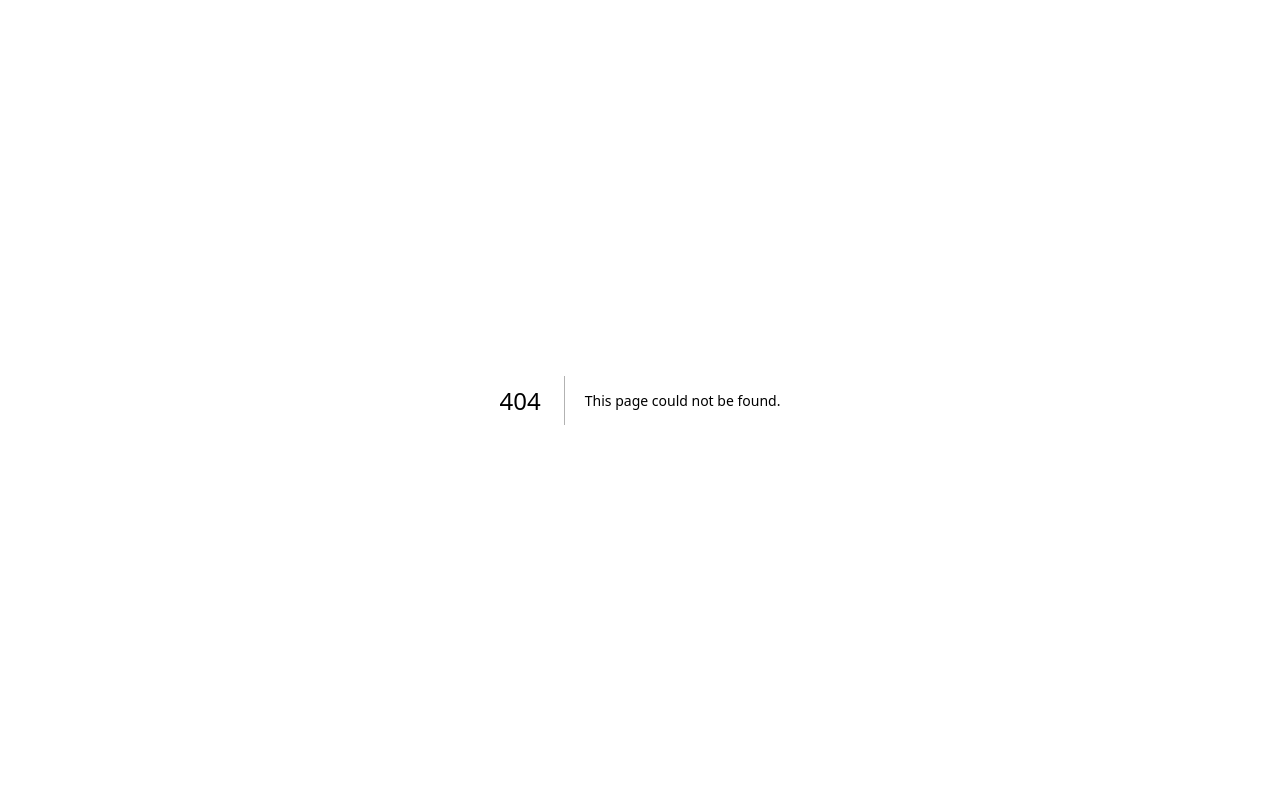
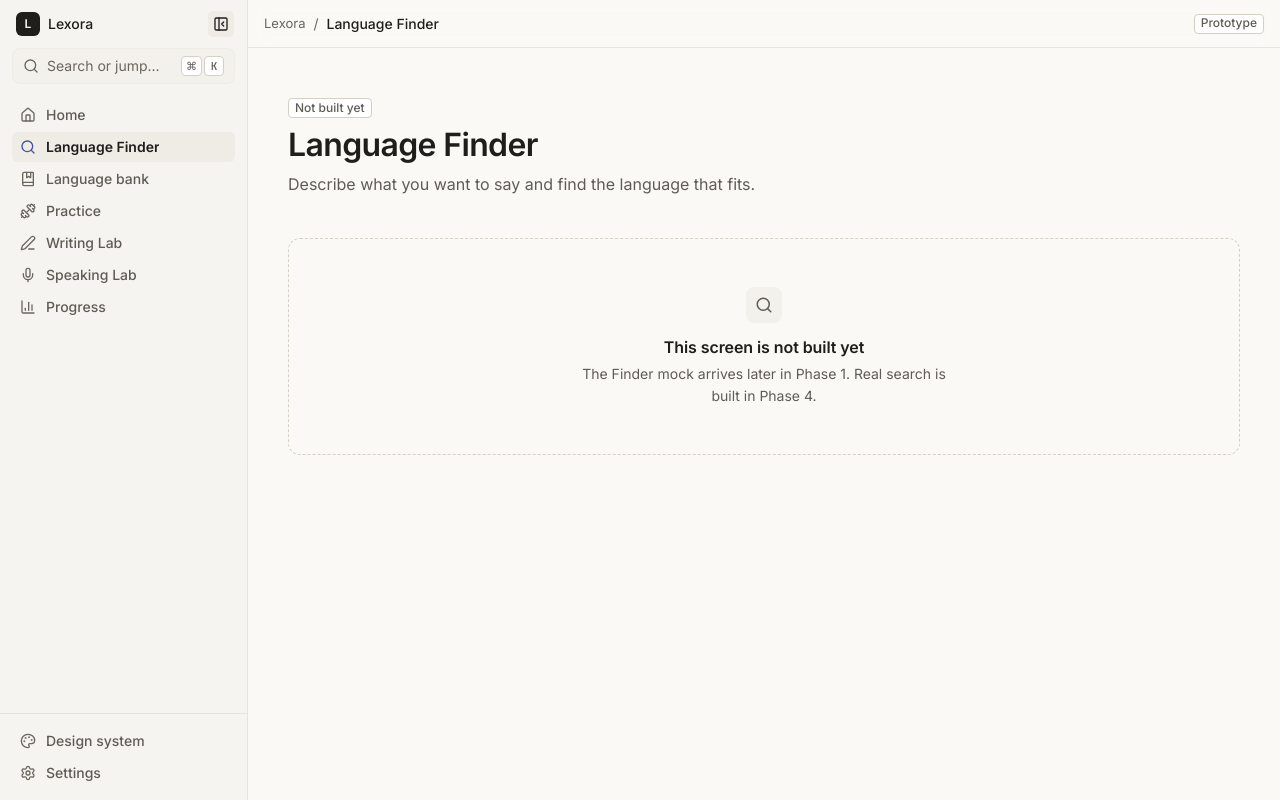
Before and after one commit to sajjadislam523/lexora, a Next.js app: page /finder in a window 1280 px wide. Before the commit this address had no page. Built offline with nearby package versions, Linux system fonts and the light colour scheme.

Commit message:
feat(shell): add (app) route group with placeholder pages
Home, Finder, Language bank, Practice, Writing Lab, Speaking Lab, Progress and Settings render inside the shell; each placeholder names the phase that delivers it. The landing page links to the prototype.

```diff
--- /dev/null
+++ b/src/app/(app)/bank/page.tsx
@@ -0,0 +1,9 @@
+import type { Metadata } from "next";
+
+import { RoutePlaceholder } from "@/components/shell/route-placeholder";
+
+export const metadata: Metadata = { title: "Language bank" };
+
+export default function BankPage() {
+  return <RoutePlaceholder id="bank" />;
+}
--- /dev/null
+++ b/src/app/(app)/finder/page.tsx
@@ -0,0 +1,9 @@
+import type { Metadata } from "next";
+
+import { RoutePlaceholder } from "@/components/shell/route-placeholder";
+
+export const metadata: Metadata = { title: "Language Finder" };
+
+export default function FinderPage() {
+  return <RoutePlaceholder id="finder" />;
+}
--- /dev/null
+++ b/src/app/(app)/home/page.tsx
@@ -0,0 +1,9 @@
+import type { Metadata } from "next";
+
+import { RoutePlaceholder } from "@/components/shell/route-placeholder";
+
+export const metadata: Metadata = { title: "Home" };
+
+export default function HomePage() {
+  return <RoutePlaceholder id="home" />;
+}
--- /dev/null
+++ b/src/app/(app)/layout.tsx
@@ -0,0 +1,6 @@
+import { AppShell } from "@/components/shell/app-shell";
+
+/** Every authenticated-app page (Phase 2 adds auth) renders inside the persistent shell. */
+export default function AppLayout({ children }: { children: React.ReactNode }) {
+  return <AppShell>{children}</AppShell>;
+}
--- /dev/null
+++ b/src/app/(app)/practice/page.tsx
@@ -0,0 +1,9 @@
+import type { Metadata } from "next";
+
+import { RoutePlaceholder } from "@/components/shell/route-placeholder";
+
+export const metadata: Metadata = { title: "Practice" };
+
+export default function PracticePage() {
+  return <RoutePlaceholder id="practice" />;
+}
--- /dev/null
+++ b/src/app/(app)/progress/page.tsx
@@ -0,0 +1,9 @@
+import type { Metadata } from "next";
+
+import { RoutePlaceholder } from "@/components/shell/route-placeholder";
+
+export const metadata: Metadata = { title: "Progress" };
+
+export default function ProgressPage() {
+  return <RoutePlaceholder id="progress" />;
+}
--- /dev/null
+++ b/src/app/(app)/settings/page.tsx
@@ -0,0 +1,9 @@
+import type { Metadata } from "next";
+
+import { RoutePlaceholder } from "@/components/shell/route-placeholder";
+
+export const metadata: Metadata = { title: "Settings" };
+
+export default function SettingsPage() {
+  return <RoutePlaceholder id="settings" />;
+}
--- /dev/null
+++ b/src/app/(app)/speaking/page.tsx
@@ -0,0 +1,9 @@
+import type { Metadata } from "next";
+
+import { RoutePlaceholder } from "@/components/shell/route-placeholder";
+
+export const metadata: Metadata = { title: "Speaking Lab" };
+
+export default function SpeakingPage() {
+  return <RoutePlaceholder id="speaking" />;
+}
--- /dev/null
+++ b/src/app/(app)/writing/page.tsx
@@ -0,0 +1,9 @@
+import type { Metadata } from "next";
+
+import { RoutePlaceholder } from "@/components/shell/route-placeholder";
+
+export const metadata: Metadata = { title: "Writing Lab" };
+
+export default function WritingPage() {
+  return <RoutePlaceholder id="writing" />;
+}
--- a/src/app/page.tsx
+++ b/src/app/page.tsx
@@ -2,20 +2,23 @@ import Link from "next/link";
 
 import { Button } from "@/components/ui/button";
 
-/** Placeholder home. The application shell and dashboard arrive in Phase 1. */
-export default function HomePage() {
+/** Placeholder landing page. Public marketing pages arrive in a later phase. */
+export default function LandingPage() {
   return (
     <main className="mx-auto flex min-h-dvh max-w-reading flex-col justify-center px-4 py-16 sm:px-6">
-      <p className="type-overline text-subtle-foreground">In development · Phase 0</p>
-      <h1 className="mt-3 type-title text-foreground sm:type-display">Lexora</h1>
+      <p className="type-overline text-subtle-foreground">In development · Phase 1</p>
+      <h1 className="mt-3 type-display text-foreground">Lexora</h1>
       <p className="mt-4 type-reading text-muted-foreground">
         Find the right English. Use it naturally. Remember it when it matters.
       </p>
       <p className="mt-2 type-body text-subtle-foreground">
-        A language-retrieval workspace for IELTS Academic. The product is not built yet — only its
-        foundation is.
+        A language-retrieval workspace for IELTS Academic. What exists today is a visual prototype:
+        nothing is saved and nothing is searched yet.
       </p>
-      <div className="mt-8">
+      <div className="mt-8 flex flex-wrap gap-3">
+        <Button asChild>
+          <Link href="/home">Open the prototype</Link>
+        </Button>
         <Button asChild variant="outline">
           <Link href="/design-system">View the design system</Link>
         </Button>
```
